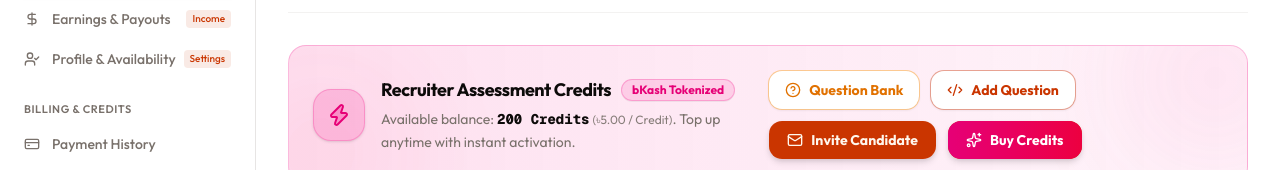
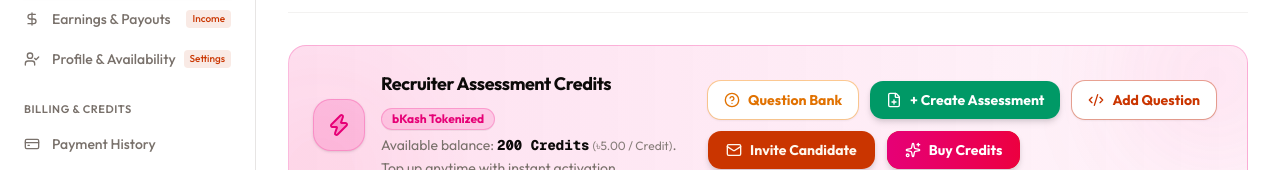
Before and after one commit to provash10/b7a7-a6-developer-frontend-a7, a Next.js app: page /recruiter in a window 1280 px wide. Shown: the part 216-386 px from the top of the page. Built offline with nearby package versions, Linux system fonts and the light colour scheme; no server answers.

Commit message:
feat: enable create assessment button in recruiter and admin overview

```diff
--- a/src/app/(dashboard)/admin/page.tsx
+++ b/src/app/(dashboard)/admin/page.tsx
@@ -1,4 +1,4 @@
-import { ChevronRight, FileDown, Home, RefreshCw, Shield } from "lucide-react";
+import { ChevronRight, FileDown, FilePlus, Home, RefreshCw, Shield } from "lucide-react";
 import type { Metadata } from "next";
 import Link from "next/link";
 import {
@@ -64,6 +64,12 @@
         </div>
 
         <div className="flex items-center gap-2 self-start sm:self-auto">
+          <Link href="/admin/manage?tab=assessments">
+            <Button size="xs" className="gap-1.5 text-xs bg-primary text-primary-foreground font-semibold hover:bg-primary/90 shadow-xs cursor-pointer">
+              <FilePlus className="size-3.5" />
+              <span>+ Create Assessment</span>
+            </Button>
+          </Link>
           <Button variant="outline" size="xs" className="gap-1.5 text-xs">
             <FileDown className="size-3.5 text-primary" />
             <span>export report</span>
--- a/src/components/modules/recruiter-evaluations/recruiter-evaluations-view.tsx
+++ b/src/components/modules/recruiter-evaluations/recruiter-evaluations-view.tsx
@@ -1,15 +1,18 @@
 "use client";
 
-import { Code2, HelpCircle, Mail, Sparkles, X, Zap } from "lucide-react";
+import { Code2, FilePlus, HelpCircle, Mail, Sparkles, X, Zap } from "lucide-react";
 import { useEffect, useState } from "react";
 import { useQueryClient } from "@tanstack/react-query";
 import { useGetMyProfile } from "@/hooks";
 import {
+  AssessmentEditModal,
   ManageQuestionsTable,
   QuestionCreateModal,
+  type ManagedAssessment,
 } from "@/components/modules/admin-manage";
 import { BuyCreditsModal } from "@/components/modules/payment";
 import { Button } from "@/components/ui/button";
+import { toast } from "@/components/ui/toast";
 import { EvaluationTasksTable } from "./evaluation-tasks-table";
 import { initialEvaluationTasks } from "./mock-data";
 import { RecruiterQuickStats } from "./recruiter-quick-stats";
@@ -30,6 +33,7 @@
   const [isInviteModalOpen, setIsInviteModalOpen] = useState(false);
   const [isQuestionModalOpen, setIsQuestionModalOpen] = useState(false);
   const [isQuestionBankOpen, setIsQuestionBankOpen] = useState(false);
+  const [isCreateAssessmentOpen, setIsCreateAssessmentOpen] = useState(false);
 
   useEffect(() => {
     try {
@@ -120,6 +124,15 @@
 
             <Button
               type="button"
+              onClick={() => setIsCreateAssessmentOpen(true)}
+              className="gap-2 h-10 px-4 bg-emerald-600 hover:bg-emerald-700 text-white font-bold text-sm shadow-md hover:shadow-lg hover:shadow-emerald-500/25 hover:scale-[1.02] active:scale-[0.98] rounded-xl transition-all duration-200 cursor-pointer"
+            >
+              <FilePlus className="size-4 shrink-0" />
+              <span>+ Create Assessment</span>
+            </Button>
+
+            <Button
+              type="button"
               variant="outline"
               onClick={() => setIsQuestionModalOpen(true)}
               className="gap-2 h-10 px-4 border-primary/40 text-primary hover:bg-primary/10 font-bold text-sm rounded-xl transition-all duration-200 cursor-pointer shadow-xs"
@@ -187,6 +200,21 @@
         onClose={() => setIsQuestionModalOpen(false)}
       />
 
+      {/* 🚀 3-Step Create Assessment Wizard */}
+      <AssessmentEditModal
+        isOpen={isCreateAssessmentOpen}
+        onClose={() => setIsCreateAssessmentOpen(false)}
+        assessment={null}
+        onSave={(newAsst: ManagedAssessment) => {
+          toast.add({
+            title: "Assessment Created Successfully! 🚀",
+            description: `"${newAsst.title}" has been published and is ready for candidates.`,
+            type: "success",
+          });
+          queryClient.invalidateQueries({ queryKey: ["assessments"] });
+        }}
+      />
+
       {/* recruiter question bank & catalog modal */}
       {isQuestionBankOpen && (
         <div className="fixed inset-0 z-50 flex items-center justify-center p-3 sm:p-6 bg-background/80 backdrop-blur-md overflow-y-auto animate-in fade-in">
```
